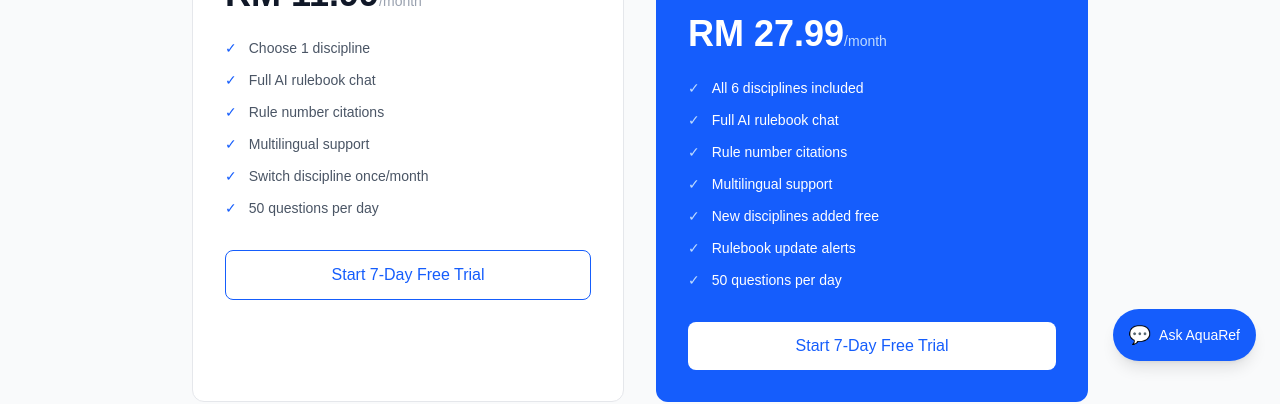
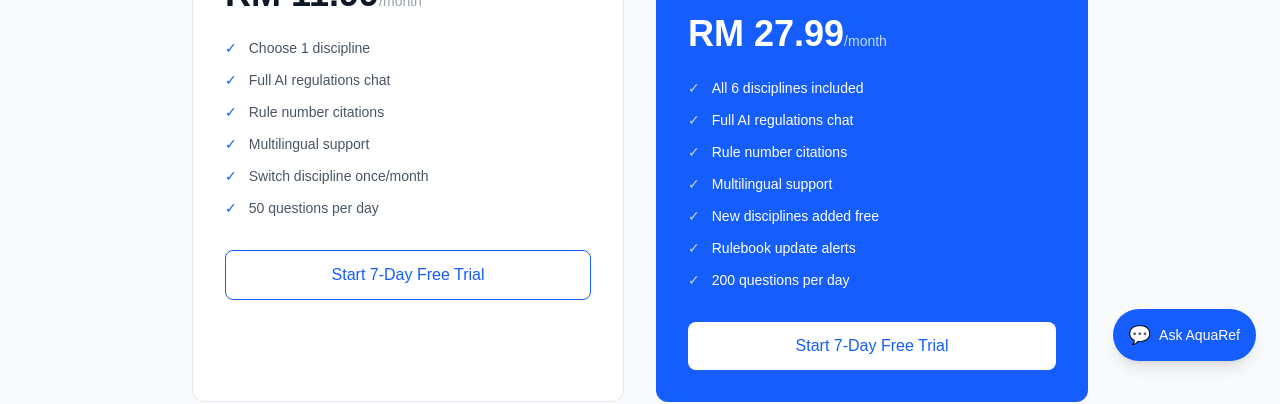
Before and after one commit to adhwaismail-stack/aquatics-app, a Next.js app: page /pricing in a window 1280 px wide. Shown: the part 415-819 px from the top of the page. Built offline with nearby package versions, Linux system fonts and the light colour scheme.

Commit message:
Update All Disciplines to 200 questions per day

```diff
--- a/app/page.tsx
+++ b/app/page.tsx
@@ -189,7 +189,7 @@ export default function Home() {
                   "Multilingual support",
                   "New disciplines added free",
                   "Regulations update alerts",
-                  "50 questions per day"
+              "200 questions per day"
                 ].map((f, i) => (
                   <li key={i} className="flex items-center gap-3 text-sm text-white">
                     <span className="text-blue-200">✓</span>{f}
--- a/app/pricing/page.tsx
+++ b/app/pricing/page.tsx
@@ -74,7 +74,7 @@ export default function PricingPage() {
             <ul className="space-y-3 mb-8">
               {[
                 'Choose 1 discipline',
-                'Full AI rulebook chat',
+                'Full AI regulations chat',
                 'Rule number citations',
                 'Multilingual support',
                 'Switch discipline once/month',
@@ -123,12 +123,12 @@ export default function PricingPage() {
             <ul className="space-y-3 mb-8">
               {[
                 'All 6 disciplines included',
-                'Full AI rulebook chat',
+                'Full AI regulations chat',
                 'Rule number citations',
                 'Multilingual support',
                 'New disciplines added free',
                 'Rulebook update alerts',
-                '50 questions per day'
+              '200 questions per day'
               ].map((f, i) => (
                 <li key={i} className="flex items-center gap-3 text-sm text-white">
                   <span className="text-blue-200">✓</span>{f}
```
